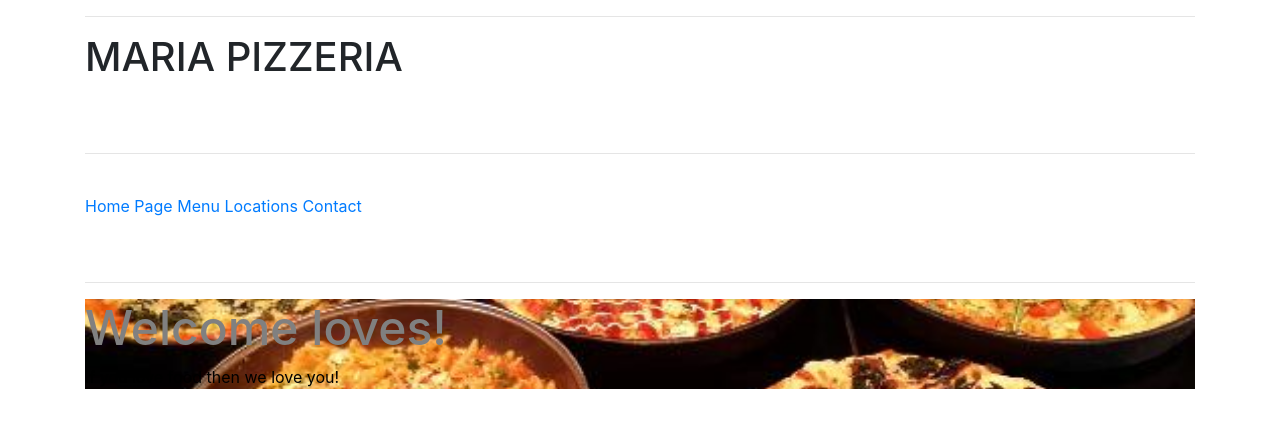
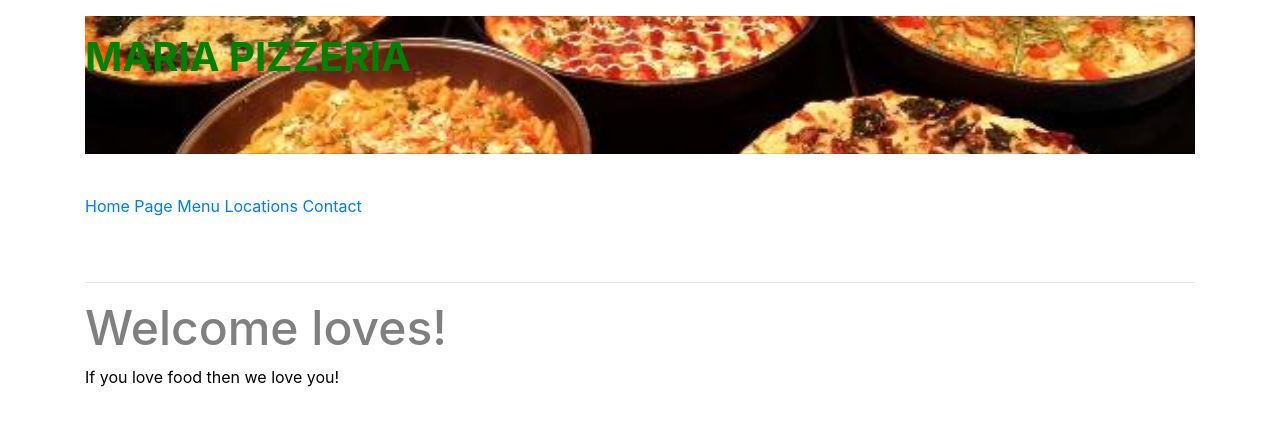
Before and after one commit to Maria-Daniella/maria-pizzaria, a plain HTML site: page index.html in a window 1280 px wide. Drawn offline with nearby package versions, Linux system fonts and the light colour scheme.

Commit message:
add changes that do not affect live page

```diff
--- a/css/styles.css
+++ b/css/styles.css
@@ -1,6 +1,9 @@
-#landing {
+#header {
   background-image: url(images/pizza6.jpg);
   background-position: center;
   background-size: cover;
   background-repeat: no-repeat;
 }
+h1 {
+   color: green;
+}
--- a/index.html
+++ b/index.html
@@ -8,11 +8,13 @@
   </head>
   <body>
     <div class = "container">
-      <hr>
-        <h1>MARIA PIZZERIA</h1>
+        <div id ="header">
+        <hr>
+        <h1><strong>MARIA PIZZERIA</strong></h1>
         <br>
         <br>
-      <hr>
+        <hr>
+        </div>
         <br>
           <div id="link">
             <a href="index.html">Home Page</a>
```
Also changed, not shown: css/images/black.jpg (added).
